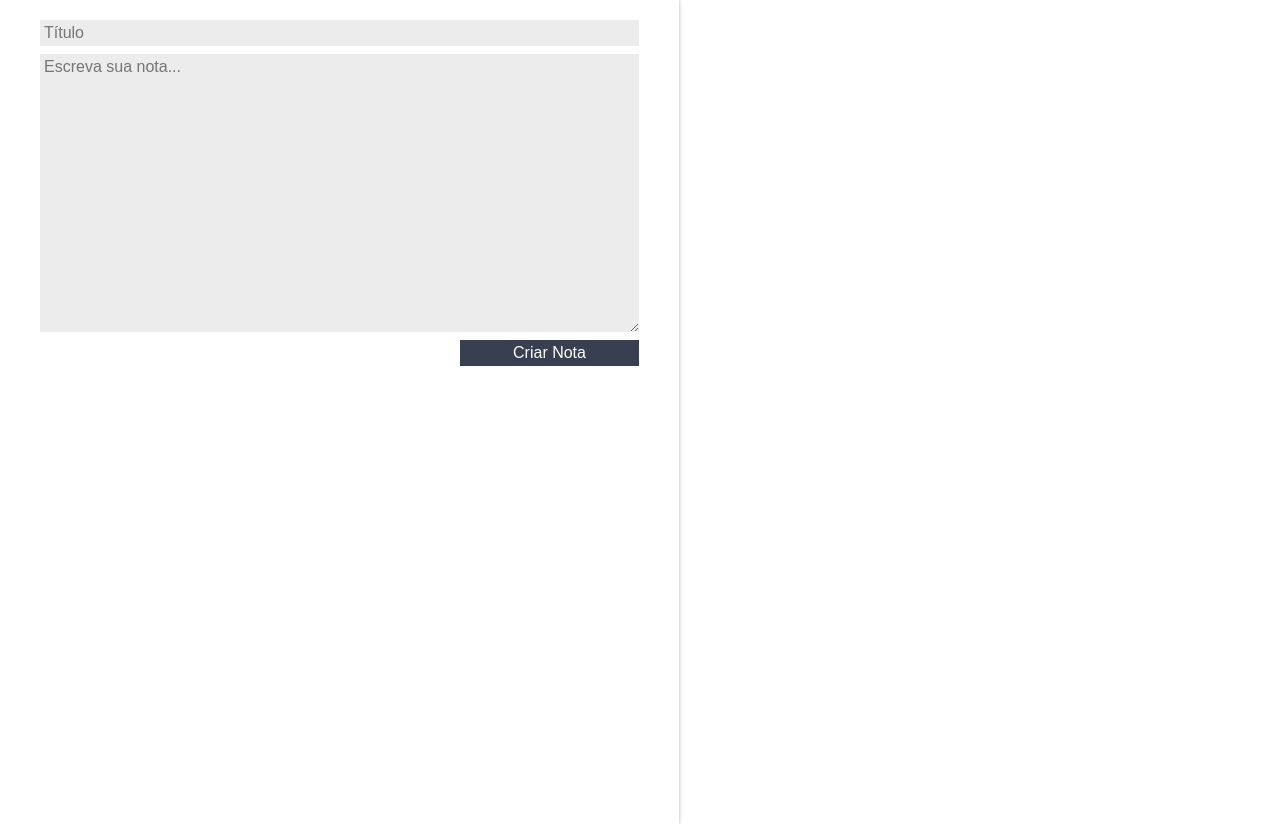
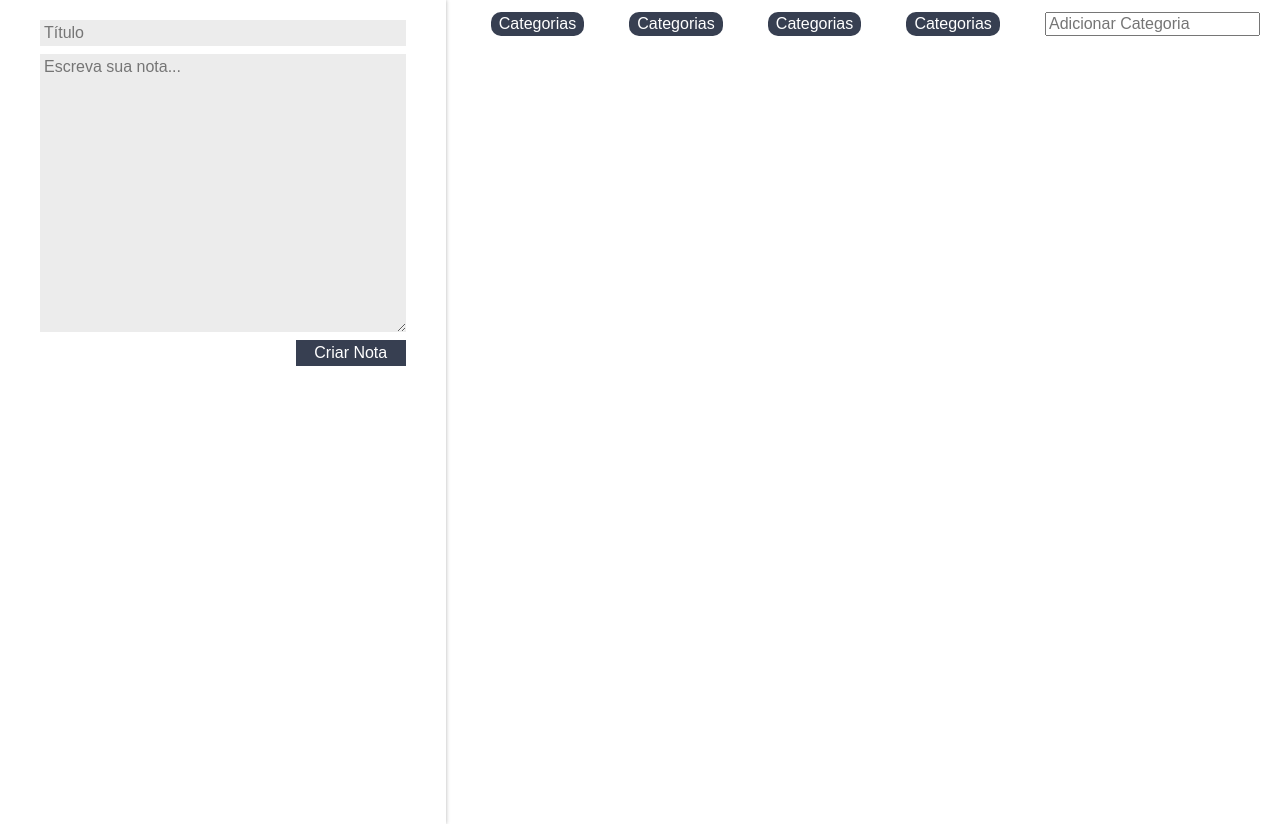
Before and after one commit to DavidTufi120/ProjetoReact, a React (Create React App) app in the folder ceep/: page / in a window 1280 px wide. Built offline with nearby package versions, Linux system fonts and the light colour scheme; the HTML template or start-up script is replaced by a standard one.

Commit message:
Implementar campo e label categoria

```diff
--- a/ceep/src/App.js
+++ b/ceep/src/App.js
@@ -1,40 +1,46 @@
 import React, { Component } from "react";
 import ListaDeNotas from "./components/ListaDeNotas";
 import FormularioCadastro from "./components/FormularioCadastro";
+import ListaDeCategorias from "./components/ListaDeCategorias";
 import "./assets/App.css";
 import './assets/index.css';
 class App extends Component {
 
-  constructor(){
+  constructor() {
     super();
 
     this.state = {
-      notas:[]
+      notas: [],
+      categorias:[],
     }
   }
 
-  criarNota(titulo, texto){
-    const novaNota = {titulo, texto};
-    const novoArrayNotas = [...this.state.notas,novaNota]
+  criarNota(titulo, texto) {
+    const novaNota = { titulo, texto };
+    const novoArrayNotas = [...this.state.notas, novaNota]
     const novoEstado = {
-      notas:novoArrayNotas
+      notas: novoArrayNotas
     }
     this.setState(novoEstado)
   }
 
-  deletarNota(){
+  deletarNota() {
     let arrayNotas = this.state.notas;
-    arrayNotas.splice(0,1);
-    this.setState({notas:arrayNotas});
+    arrayNotas.splice(0, 1);
+    this.setState({ notas: arrayNotas });
   }
 
   render() {
     return (
       <section className="conteudo">
-        <FormularioCadastro criarNota={this.criarNota.bind(this)}/>
-        <ListaDeNotas
-        apagarNota = {this.deletarNota.bind(this)}
-         notas={this.state.notas}/>
+        <FormularioCadastro criarNota={this.criarNota.bind(this)} />
+        <main className="conteudo-principal">
+          <ListaDeCategorias />
+
+          <ListaDeNotas
+            apagarNota={this.deletarNota.bind(this)}
+            notas={this.state.notas} />
+        </main>
       </section>
     );
   }
--- a/ceep/src/assets/App.css
+++ b/ceep/src/assets/App.css
@@ -1,6 +1,12 @@
 .conteudo {
   display: flex;
 }
+
+.conteudo-principal{
+flex-grow: 3;
+
+}
+
 
 :root {
   --primaria: #58a4b0;
--- /dev/null
+++ b/ceep/src/components/ListaDeCategorias/ListaDeCategorias.jsx
@@ -0,0 +1,37 @@
+import React, { Component } from 'react';
+import "./estilo.css"
+class ListaDeCategorias extends Component {
+    state = {  }
+
+    _handleEventoInput(e){
+        console.log(e.key)
+            if(e.key == "Enter"){
+                console.log("adicionar categoria")
+
+            }
+        }
+
+
+    render() {
+        return (
+        <section className="lista-categorias">
+        <ul className='lista-categorias_lista'>
+            <li className="lista-categorias_item">Categorias</li>
+            <li className="lista-categorias_item">Categorias</li>
+            <li className="lista-categorias_item">Categorias</li>
+            <li className="lista-categorias_item">Categorias</li>
+        </ul>
+
+        <input type="text"
+        className='lista-categorias_input'
+        placeholder='Adicionar Categoria'
+        onKeyUp={this._handleEventoInput.bind(this)}
+         />
+
+        </section>
+        )
+        ;
+    }
+}
+
+export default ListaDeCategorias;
--- /dev/null
+++ b/ceep/src/components/ListaDeCategorias/estilo.css
@@ -0,0 +1,21 @@
+.lista-categorias{
+    display: flex;
+    flex-direction: row;
+    margin-top: 12px;
+}
+.lista-categorias_lista{
+    flex: 1;
+    display: flex;
+    flex-direction: row;
+    justify-content: space-evenly;
+}
+.lista-categorias_item{
+    background-color: var(--secundaria);
+    color: white;
+    padding: 4px 8px;
+    border-radius: 10px;
+    font-family: Arial, Helvetica, sans-serif;
+}
+.lista-categorias_input{
+    margin-right: 20px;
+}
--- /dev/null
+++ b/ceep/src/components/ListaDeCategorias/index.js
@@ -0,0 +1,3 @@
+import ListaDeCategorias from "./ListaDeCategorias";
+
+export default ListaDeCategorias;
```
